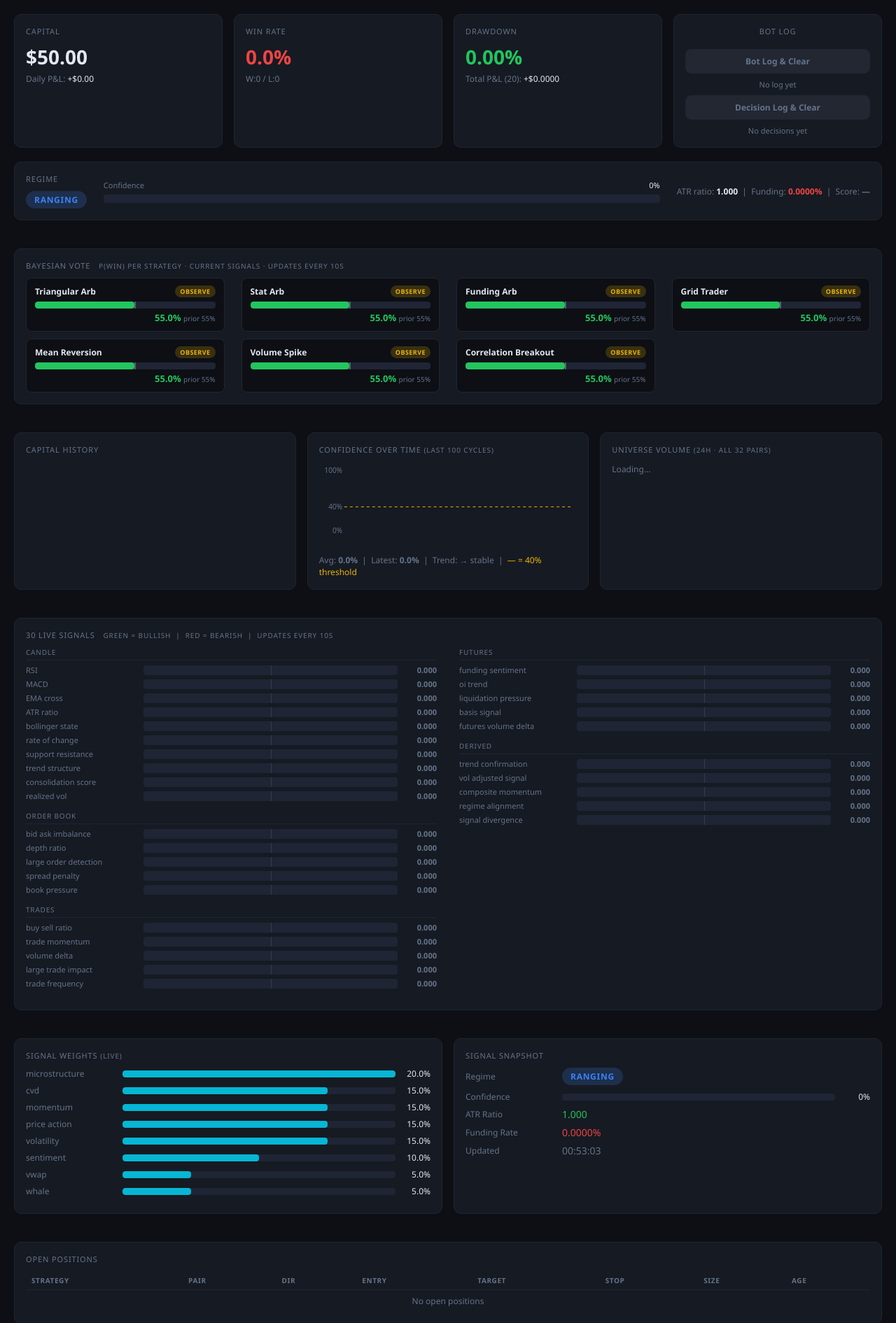
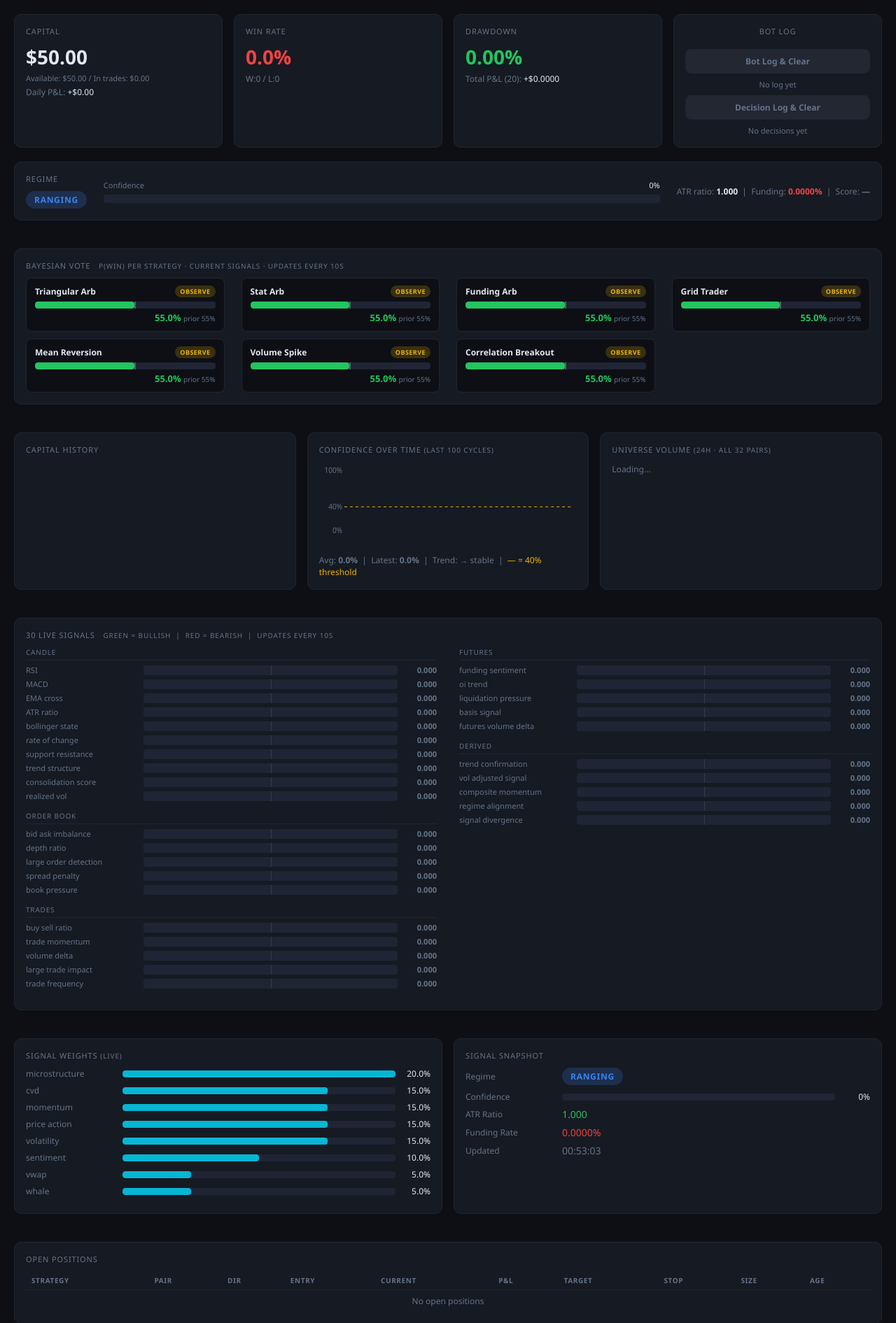
Before and after one commit to HJB-2000/MoneyBot, a Flask app: page / in a window 1280 px wide. Shown: the part 66-1957 px from the top of the page at 70% size. Run offline with Flask 3, Linux system fonts and the light colour scheme; data comes from the database, SQL or seed files in the repository; data that the repository does not hold is empty; parts of the project's set-up code (start-up, migrations or seed data) failed here and were passed over.

Commit message:
Scalp exit, 10 trade slots, reactive capital display, scrollable audit log
- Quick profit exit at 0.4% gain (2x fees) for low-confidence trades; score>=0.80 holds to target
- max_open_trades: 3->10, max_stat_arb_positions: 1->6 (unblocks concurrent arb opportunities)
- execution_threshold: 0.52->0.60 (only high-confidence trades)
- Dashboard capital card shows live Available/In-trades breakdown from open_orders.json
- Open positions table shows current price and unrealized P&L columns
- Decision audit log scrollable with sticky header, shows 20 rows

Co-Authored-By: Claude Sonnet 4.6 <noreply@anthropic.com>

```diff
--- a/config/config.yaml
+++ b/config/config.yaml
@@ -72,18 +72,18 @@ signal_weights:
 
 scoring:
   observation_threshold: 0.30
-  execution_threshold: 0.52
+  execution_threshold: 0.60
 
 risk:
   max_daily_loss_pct: 0.05
-  max_open_trades: 3
+  max_open_trades: 10
   circuit_breaker_losses: 3
   circuit_breaker_drawdown: 0.15
   circuit_breaker_win_rate: 0.55
   circuit_breaker_no_opp_hours: 2
   volatility_pause_seconds: 300
   max_api_latency_ms: 500
-  max_stat_arb_positions: 1
+  max_stat_arb_positions: 6
 
 regime:
   scan_interval_seconds: 30
--- a/dashboard/app.py
+++ b/dashboard/app.py
@@ -28,6 +28,7 @@ PAIR_CSV       = ROOT / "data" / "pair_rankings.csv"
 BOT_LOG          = ROOT / "logs" / "bot.log"
 LIVE_SIGNALS_30  = ROOT / "data" / "live_signals_30.json"
 DECISION_AUDIT   = ROOT / "data" / "decision_audit.csv"
+OPEN_ORDERS      = ROOT / "data" / "open_orders.json"
 
 
 # ── helpers ───────────────────────────────────────────────────────────────────
@@ -260,17 +261,33 @@ def create_app() -> Flask:
                     age_s = int((datetime.now(timezone.utc) - dt).total_seconds())
                 except Exception:
                     pass
+                entry = _safe_float(p.get("entry_price"))
+                current = _safe_float(p.get("current_price", 0)) or entry
+                direction = p.get("direction", "long")
+                size = _safe_float(p.get("size_usd"))
+                if entry > 0 and current > 0:
+                    if direction == "long":
+                        unreal_pct = (current - entry) / entry
+                    else:
+                        unreal_pct = (entry - current) / entry
+                    unreal_usd = round(size * unreal_pct, 4)
+                else:
+                    unreal_pct = 0.0
+                    unreal_usd = 0.0
                 out.append({
-                    "id":       pid,
-                    "strategy": p.get("strategy", ""),
-                    "pair":     p.get("pair", ""),
-                    "direction":p.get("direction", ""),
-                    "entry":    _safe_float(p.get("entry_price")),
-                    "size":     _safe_float(p.get("size_usd")),
-                    "target":   _safe_float(p.get("target_price")),
-                    "stop":     _safe_float(p.get("stop_price")),
-                    "age_s":    age_s,
-                    "regime":   p.get("regime", ""),
+                    "id":         pid,
+                    "strategy":   p.get("strategy", ""),
+                    "pair":       p.get("pair", ""),
+                    "direction":  direction,
+                    "entry":      entry,
+                    "current":    current,
+                    "size":       size,
+                    "target":     _safe_float(p.get("target_price")),
+                    "stop":       _safe_float(p.get("stop_price")),
+                    "unreal_pct": round(unreal_pct * 100, 3),
+                    "unreal_usd": unreal_usd,
+                    "age_s":      age_s,
+                    "regime":     p.get("regime", ""),
                 })
             return jsonify(out)
         except Exception:
@@ -328,7 +345,7 @@ def create_app() -> Flask:
 
     @app.route("/api/decisionlog")
     def decisionlog():
-        rows = _read_csv_tail(DECISION_AUDIT, 50)
+        rows = _read_csv_tail(DECISION_AUDIT, 20)
         out = []
         for r in reversed(rows):
             out.append({
@@ -386,11 +403,23 @@ def create_app() -> Flask:
     def signals():
         return jsonify(_signal_history())
 
+    def _reserved_in_trades() -> float:
+        """Sum of size_usd for all currently open positions."""
+        try:
+            if OPEN_ORDERS.exists() and OPEN_ORDERS.stat().st_size > 0:
+                with open(OPEN_ORDERS) as f:
+                    positions = json.load(f)
+                return round(sum(float(p.get("size_usd", 0)) for p in positions.values()), 2)
+        except Exception:
+            pass
+        return 0.0
+
     @app.route("/api/status")
     def status():
         cap = _capital_from_db()
         daily_pnl, drawdown = _daily_pnl_and_drawdown(cap["history"])
         trades = _recent_trades(20)
+        reserved = _reserved_in_trades()
 
         # Win/loss stats from recent trades
         wins   = sum(1 for t in trades if t["result"] == "WIN")
@@ -402,6 +431,8 @@ def create_app() -> Flask:
         return jsonify({
             "capital": {
                 "balance":    round(cap["balance"], 2),
+                "reserved":   reserved,
+                "available":  round(max(0.0, cap["balance"] - reserved), 2),
                 "daily_pnl":  daily_pnl,
                 "drawdown":   drawdown,
                 "milestones": cap["milestones"],
--- a/dashboard/templates/index.html
+++ b/dashboard/templates/index.html
@@ -162,6 +162,7 @@
   <div class="card">
     <div class="card-title">Capital</div>
     <div class="card-value" id="balance">$0.00</div>
+    <div class="card-sub" id="available-sub" style="font-size:11px;color:var(--muted)">Available: — / In trades: —</div>
     <div class="card-sub" id="daily-pnl">Daily P&L: —</div>
   </div>
   <div class="card">
@@ -274,8 +275,8 @@
   <div class="card">
     <div class="card-title">Open Positions <span id="open-pos-count" style="color:var(--muted);font-size:10px"></span></div>
     <table>
-      <thead><tr><th>Strategy</th><th>Pair</th><th>Dir</th><th>Entry</th><th>Target</th><th>Stop</th><th>Size</th><th>Age</th></tr></thead>
-      <tbody id="open-pos-body"><tr><td colspan="8" style="color:var(--muted);text-align:center">No open positions</td></tr></tbody>
+      <thead><tr><th>Strategy</th><th>Pair</th><th>Dir</th><th>Entry</th><th>Current</th><th>P&amp;L</th><th>Target</th><th>Stop</th><th>Size</th><th>Age</th></tr></thead>
+      <tbody id="open-pos-body"><tr><td colspan="10" style="color:var(--muted);text-align:center">No open positions</td></tr></tbody>
     </table>
   </div>
 </div>
@@ -318,9 +319,9 @@
       <span style="color:var(--muted);font-size:10px">(last 20 decisions)</span>
       <span id="decision-log-count" style="color:var(--muted);font-size:10px;margin-left:auto"></span>
     </div>
-    <div style="overflow-x:auto">
+    <div style="overflow-x:auto;overflow-y:auto;max-height:420px">
     <table style="width:100%;border-collapse:collapse;font-size:11px">
-      <thead><tr style="color:var(--muted);text-align:left;border-bottom:1px solid var(--border)">
+      <thead style="position:sticky;top:0;background:var(--card);z-index:1"><tr style="color:var(--muted);text-align:left;border-bottom:1px solid var(--border)">
         <th style="padding:4px 6px">Time</th>
         <th style="padding:4px 6px">Strategy</th>
         <th style="padding:4px 6px">Pair</th>
@@ -484,7 +485,7 @@ function renderOpenPositions(positions) {
   const tbody = document.getElementById('open-pos-body');
   const count = document.getElementById('open-pos-count');
   if (!positions.length) {
-    tbody.innerHTML = '<tr><td colspan="8" style="color:var(--muted);text-align:center">No open positions</td></tr>';
+    tbody.innerHTML = '<tr><td colspan="10" style="color:var(--muted);text-align:center">No open positions</td></tr>';
     count.textContent = '';
     return;
   }
@@ -495,6 +496,8 @@ function renderOpenPositions(positions) {
       <td><strong>${p.pair}</strong></td>
       <td><span style="color:${p.direction==='long'?'var(--green)':'var(--red)'}">${p.direction.toUpperCase()}</span></td>
       <td>${fmtPrice(p.entry)}</td>
+      <td>${fmtPrice(p.current)}</td>
+      <td class="${colorClass(p.unreal_pct)}">${p.unreal_pct >= 0 ? '+' : ''}${(p.unreal_pct * 100).toFixed(3)}% <span style="color:var(--muted);font-size:10px">(${p.unreal_usd >= 0 ? '+' : ''}$${p.unreal_usd.toFixed(4)})</span></td>
       <td class="pos">${fmtPrice(p.target)}</td>
       <td class="neg">${fmtPrice(p.stop)}</td>
       <td>$${p.size.toFixed(2)}</td>
@@ -559,7 +562,7 @@ async function updateDecisionLog() {
     const tbody = document.getElementById('decision-audit-body');
     const count = document.getElementById('decision-log-count');
     if (!rows.length) return;
-    count.textContent = `(${rows.length} shown)`;
+    count.textContent = `(${rows.length} shown — scroll for more)`;
     const sigColor = v => v > 0.05 ? 'var(--green)' : v < -0.05 ? 'var(--red)' : 'var(--muted)';
     const decColor = d => d === 'EXECUTED' ? 'var(--green)' : d === 'SKIP' ? 'var(--muted)' : 'var(--red)';
     const fmt3 = v => (v >= 0 ? '+' : '') + v.toFixed(3);
@@ -665,6 +668,10 @@ async function update() {
 
     const bal = d.capital.balance;
     document.getElementById('balance').textContent = '$' + bal.toFixed(2);
+    const avail = d.capital.available ?? bal;
+    const resv  = d.capital.reserved  ?? 0;
+    document.getElementById('available-sub').textContent =
+      `Available: $${avail.toFixed(2)} / In trades: $${resv.toFixed(2)}`;
     const dp = d.capital.daily_pnl;
     document.getElementById('daily-pnl').innerHTML =
       `Daily P&L: <span class="${colorClass(dp)}">${dp >= 0 ? '+' : ''}$${dp.toFixed(2)}</span>`;
--- a/unit_test/test_risk.py
+++ b/unit_test/test_risk.py
@@ -62,7 +62,7 @@ def test_approve_rejects_daily_loss_limit(config):
 def test_approve_rejects_max_open_trades(config):
     tracker = make_tracker()
     risk = RiskManager(config, tracker, PositionSizer(config, tracker))
-    risk._open_trades = ["a", "b", "c"]
+    risk._open_trades = ["a", "b", "c", "d", "e", "f", "g", "h", "i", "j"]
     assert risk.approve(make_opp()).approved is False
 
 
```
Also changed, not shown: execution/order_manager.py (+29 -10 lines).
